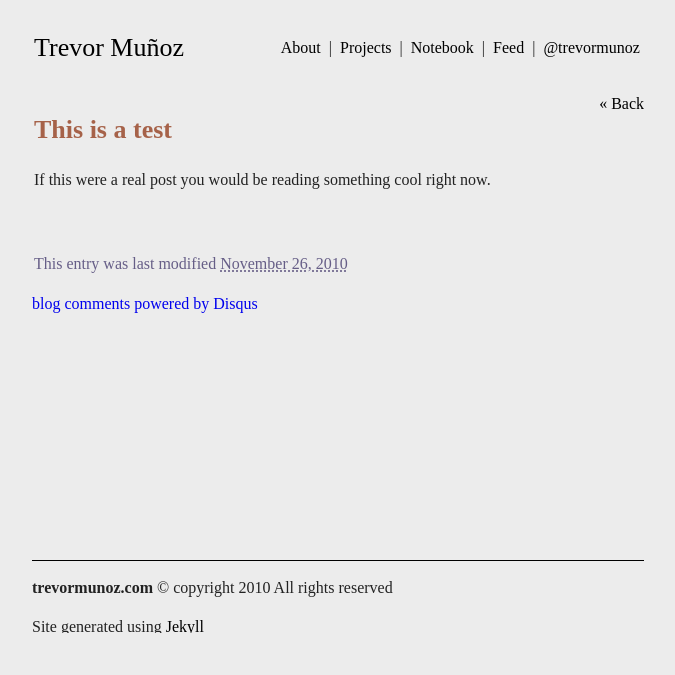
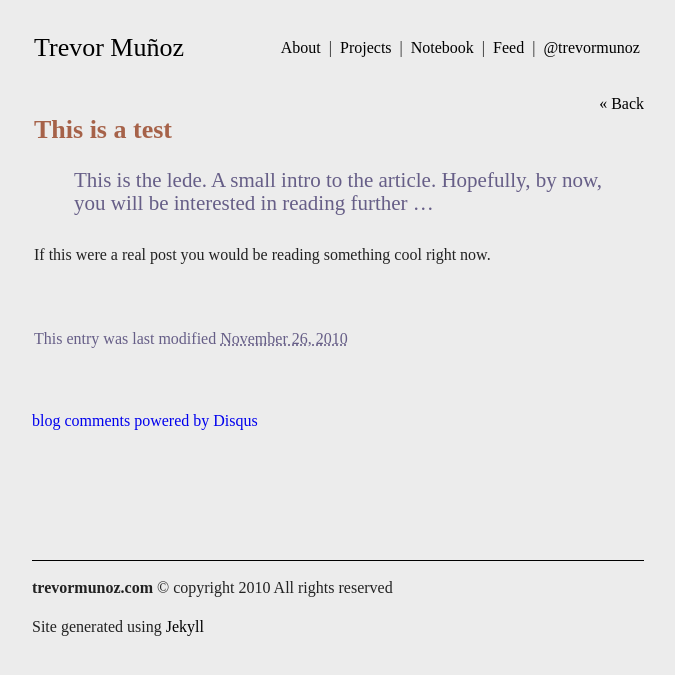
Before and after one commit to trevormunoz/calling-card, a Jekyll site: the page built from notebook/_posts/2010-11-25-this-is-a-test.md, in a window 1280 px wide. Shown: the top 675 px of the page, without its empty margins (302-977 px from the left). Built offline with Jekyll 4.4.1, drawn with Linux system fonts in a browser that asks for light colours; nearby versions of some CDN libraries; library files that are not in the unit come from our copies; Markdown is read by kramdown in place of the engine named in the settings; comment, search, counter and statistics services are not loaded.

Commit message:
added post lede and styling

```diff
--- a/css/main.css
+++ b/css/main.css
@@ -132,6 +132,16 @@ body .site .post .home {
   font-family: "ff-tisa-web-pro-1", "ff-tisa-web-pro-2";
   color: #000000;
 }
+body .site .post h4 {
+  display: block;
+  padding-left: 2em;
+  padding-right: 2em;
+  font-family: "p22-underground-1", "p22-underground-2";
+  font-weight: 300;
+  font-style: normal;
+  font-size: 1.3125em;
+  color: #665e87;
+}
 body .site .post p {
   padding-left: 2px;
   font-family: "ff-tisa-web-pro-1", "ff-tisa-web-pro-2";
@@ -142,9 +152,10 @@ body .site .post p a {
   font-family: "ff-tisa-web-pro-1", "ff-tisa-web-pro-2";
   color: #000000;
 }
+body .site .post #disqus_thread { margin-top: 3.625em; }
 body .footer {
   bottom: 1.4em;
-  height: 4.2em;
+  min-height: 4.2em;
   border-top-style: solid;
   border-top-width: 1px;
   border-top-color: #000000;
--- a/notebook/_posts/2010-11-25-this-is-a-test.md
+++ b/notebook/_posts/2010-11-25-this-is-a-test.md
@@ -5,6 +5,8 @@ title: Test
 
 ### This is a test ###
 
+#### This is the lede. A small intro to the article. Hopefully, by now, you will be interested in reading further ... ####
+
 If this were a real post you would be reading something cool right now.
 
 <div class="timestamp">
```
Also changed, not shown: css/main.less (+16 -1 lines).
